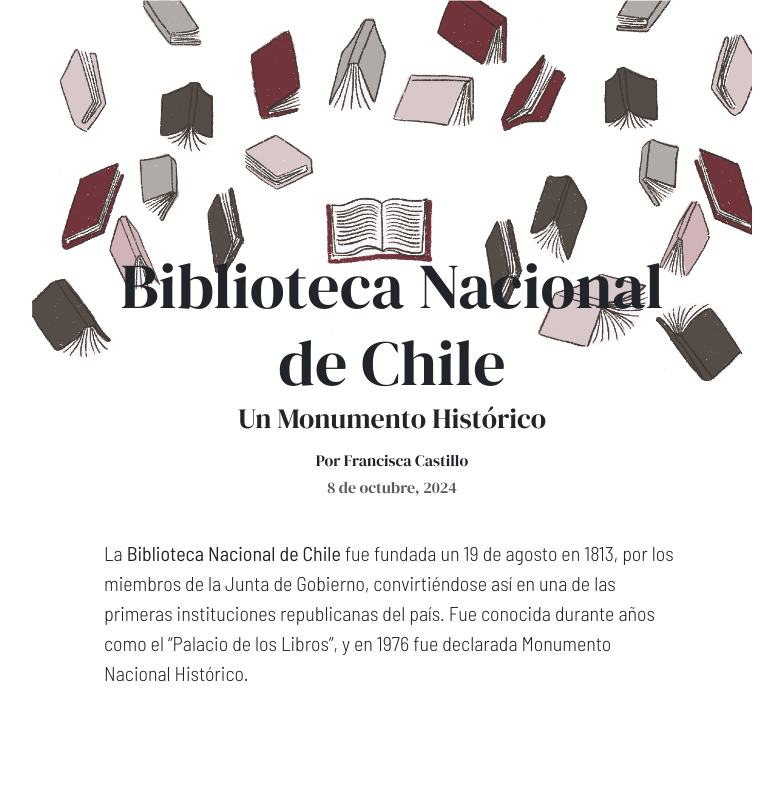
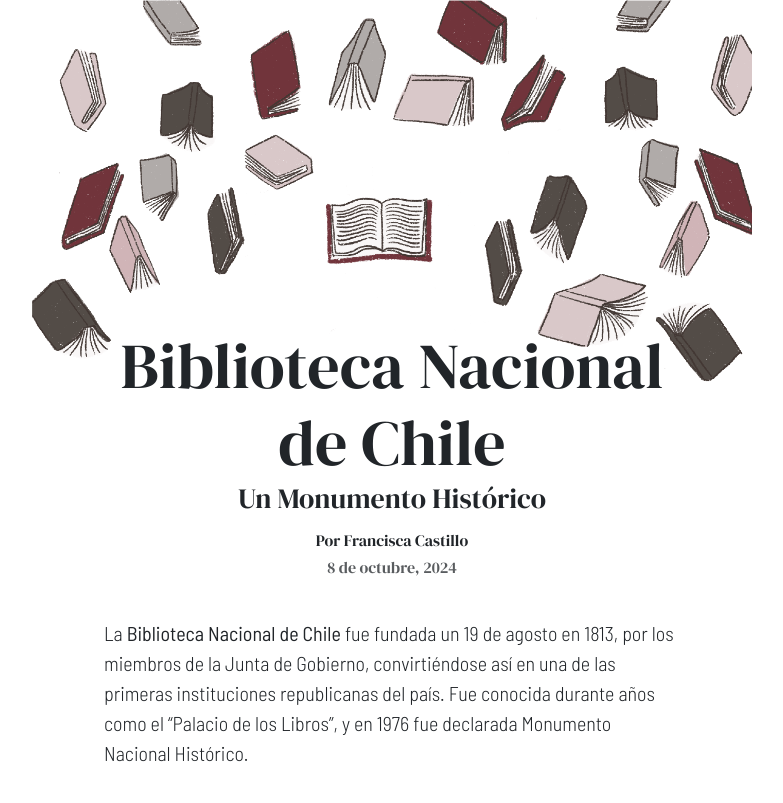
Before and after one commit to diplomado-infografia/francisca-castillo, a plain HTML site: page index.html in a window 1280 px wide. Shown: the top 803 px of the page, without its empty margins (248-1031 px from the left). Drawn offline with nearby package versions, Linux system fonts and the light colour scheme.

Commit message:
Update style.css

```diff
--- a/style.css
+++ b/style.css
@@ -33,5 +33,5 @@ header{
                 background-size:100% auto;
                 backgorund-position: center top;
                 background-repeat: no-repeat;
-                padding-top:25vh;
+                padding-top:35vh;
             }
```
